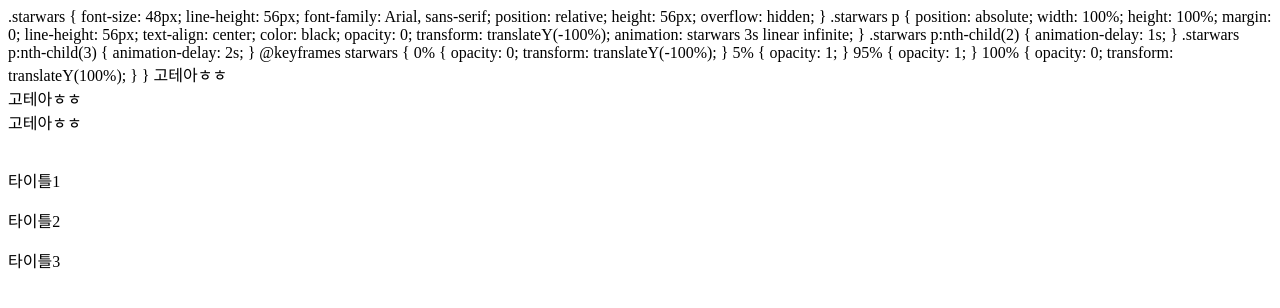
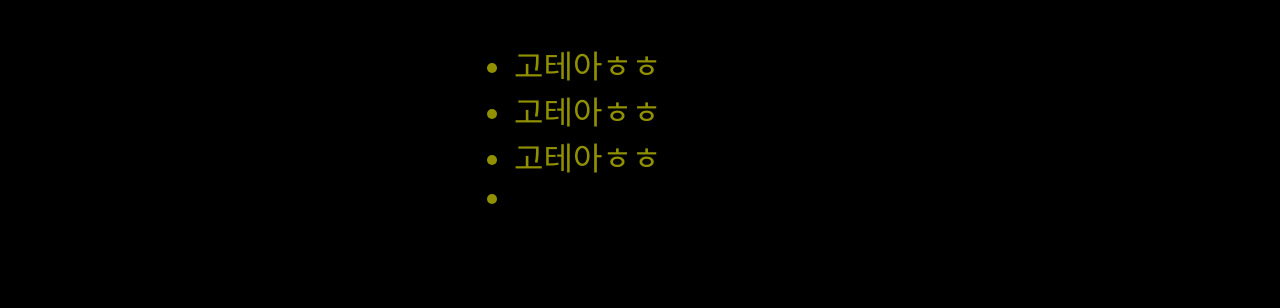
Before and after one commit to vero-zero/hongikproject1, a Django app: page /mvp/mvplist/ in a window 1280 px wide. Shown: the top 308 px of the page. Run offline with Django 4.2, Linux system fonts and the light colour scheme; data comes from the database, SQL or seed files in the repository.

Commit message:
원하는제목

```diff
--- a/mvp/templates/mvp/mvp.html
+++ b/mvp/templates/mvp/mvp.html
@@ -1,59 +1,51 @@
+<style>
 
-.starwars {
-    font-size: 48px;
-    line-height: 56px;
-    font-family: Arial, sans-serif;
-    position: relative;
-    height: 56px;
-    overflow: hidden;
+  /* 스타워즈 엔딩 CSS */
+@keyframes crawl {
+  from {
+    transform: translateZ(0);
+    opacity: 1;
   }
+  to {
+    transform: translateZ(-5000px) translateY(-100vh);
+    opacity: 0;
+  }
+}
+#starwars {
+  position: fixed;
+  top: 0;
+  left: 0;
+  height: 100%;
+  width: 100%;
+  display: flex;
+  justify-content: center;
+  align-items: center;
+  background-color: black;
+  color: yellow;
+  font-size: 2rem;
+  font-family: 'Roboto', sans-serif;
+  overflow: hidden;
+}
+#starwars .crawl {
+  animation: crawl 20s linear;
+  transform: translateZ(0);
+  opacity: 1;
+}
 
-  .starwars p {
-    position: absolute;
-    width: 100%;
-    height: 100%;
-    margin: 0;
-    line-height: 56px;
-    text-align: center;
-    color: black;
-    opacity: 0;
-    transform: translateY(-100%);
-    animation: starwars 3s linear infinite;
-  }
+</style>
+<body>
 
-  .starwars p:nth-child(2) {
-    animation-delay: 1s;
-  }
 
-  .starwars p:nth-child(3) {
-    animation-delay: 2s;
-  }
+  <!-- 스타워즈 엔딩 템플릿 -->
+  <div id="starwars">
+    <div class="crawl">
 
-  @keyframes starwars {
-    0% {
-      opacity: 0;
-      transform: translateY(-100%);
-    }
-    5% {
-      opacity: 1;
-    }
-    95% {
-      opacity: 1;
-    }
-    100% {
-      opacity: 0;
-      transform: translateY(100%);
-    }
-  }
-<body>
-{% for mvp in mvplist %}
-{{mvp.nickname}}<br>
-
-{% endfor %}
+      <h1> 영광의 MVP  </h1>
+    <ul>
+      {% for mvp in mvplist %}
+      <li>{{mvp.nickname}}</li>
+      {% endfor %}
+    </ul>
+  </div>
+</div>
 </body>
-
-<div class="starwars">
-    <p>타이틀1</p>
-    <p>타이틀2</p>
-    <p>타이틀3</p>
-  </div
```
Also changed, not shown: end/templates/end/end.html (+20 -6 lines), end/views.py (+4 -4 lines).
